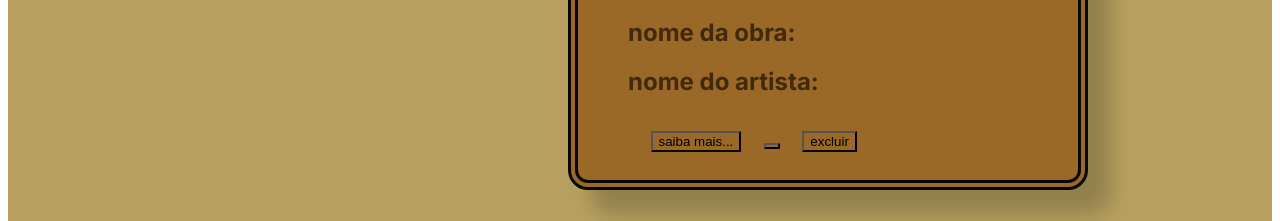
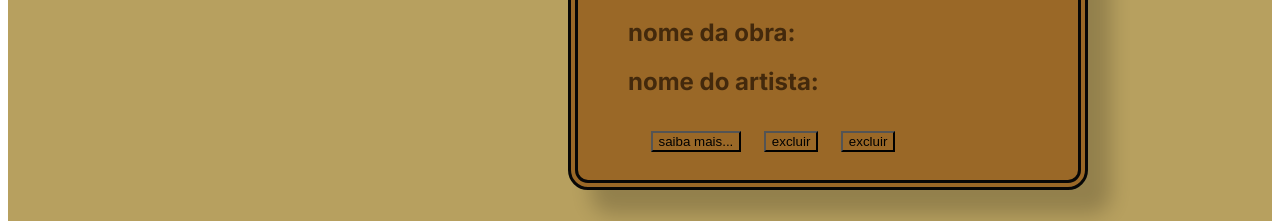
Before and after one commit to aninha306/FrontEnd-projeto-final, a Next.js app: page / in a window 1280 px wide. Shown: the part 1020-1241 px from the top of the page. Built offline with nearby package versions, Linux system fonts and the light colour scheme.

Commit message:
feat: correcao de erro2

```diff
--- a/app/page.jsx
+++ b/app/page.jsx
@@ -14,7 +14,7 @@ function Home() {
           <h2>nome da obra:</h2>
           <h2>nome do artista:</h2>
           <button  className={style.button} >saiba mais...</button>
-          <button className={style.button}></button>
+          <button className={style.button}>excluir</button>
           <button className={style.button}>excluir</button>
 
         </div>
```
